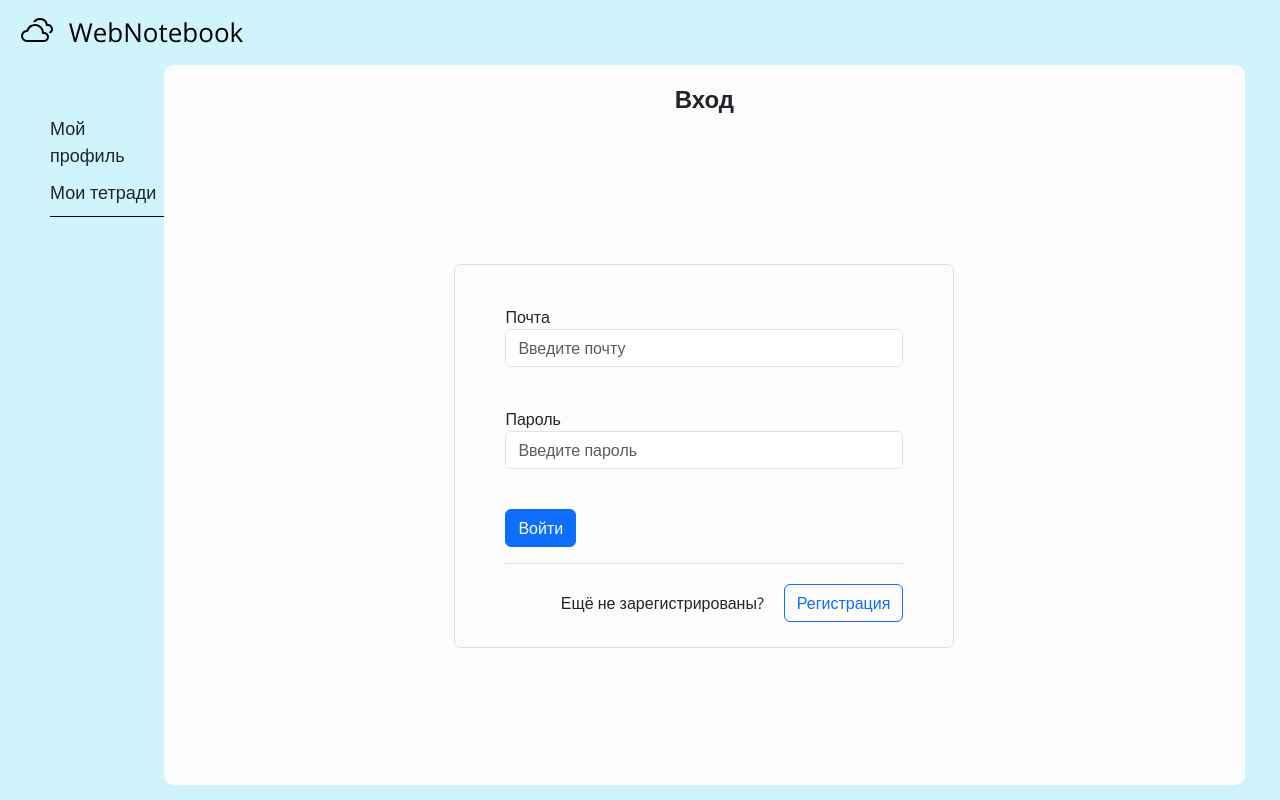
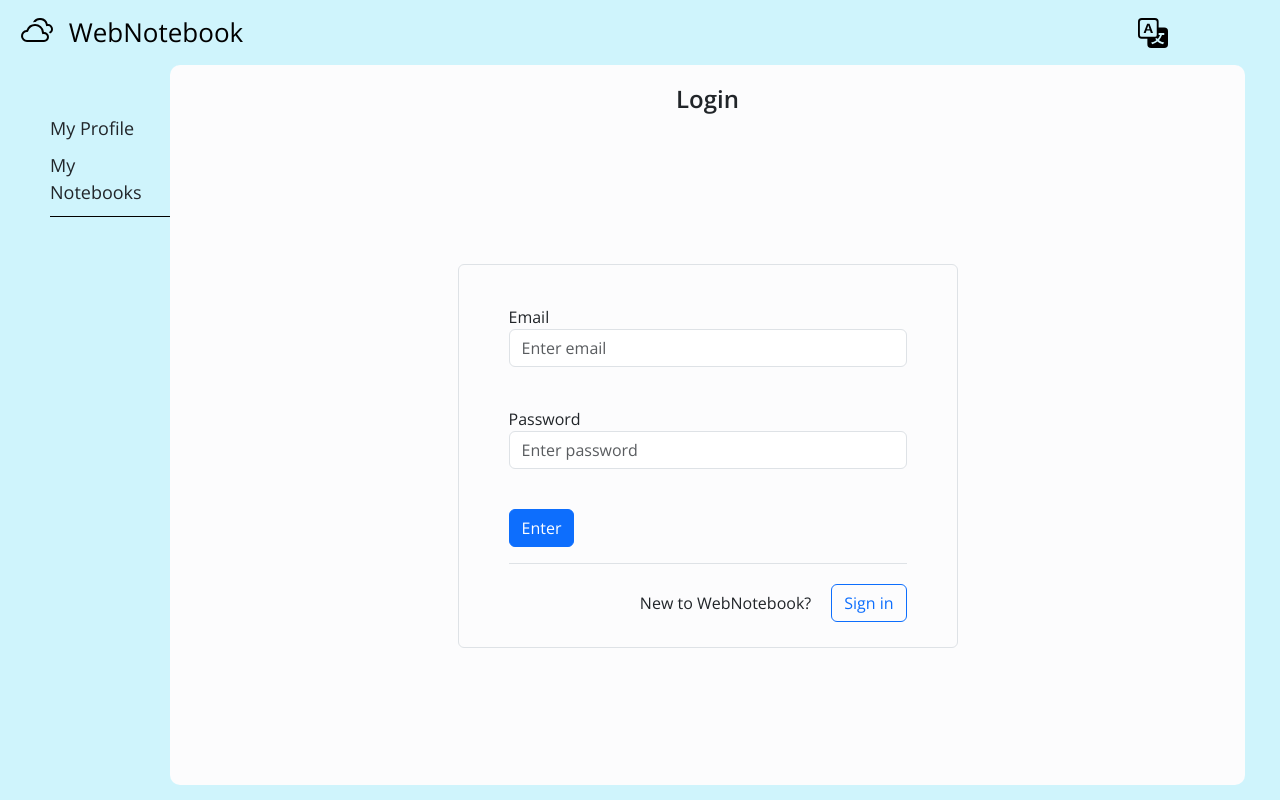
Before and after one commit to satoad/WebNotebook, a Flask app: page /login in a window 1280 px wide. Run offline with Flask 3, Linux system fonts and the light colour scheme; some libraries are stand-ins or nearby versions.

Commit message:
Feature: 	1. Перевод старницы входа

```diff
--- a/main.py
+++ b/main.py
@@ -222,7 +222,18 @@ def login():
         'bootstrap': url_for('static', filename='css/bootstrap.min.css'),
         'style': url_for('static', filename='css/style.css'),
         'clouds': url_for('static', filename='sources/icons/clouds.svg'),
+        'translate': url_for('static', filename='sources/icons/translate.svg'),
         'form': form,
+        'login': _('Login'),
+        'my_profile': _('My Profile'),
+        'my_notebooks': _('My Notebooks'),
+        'email': _('Email'),
+        'enter_email': _('Enter email'),
+        'password': _('Password'),
+        'enter_password': _('Enter password'),
+        'enter': _('Enter'),
+        'new_to_webnotebook': _('New to WebNotebook'),
+        'sign_in': _('Sign in'),
     }
     if form.validate_on_submit():
         db_sess = db_session.create_session()
--- a/templates/login.html
+++ b/templates/login.html
@@ -16,28 +16,30 @@
                 <img src="{{ clouds }}" alt="Logo" width="50" height="32" class="d-inline-block align-text-top">
                 WebNotebook
               </a>
-
+              <div style="display:flex;">
+                <a href="translate-login" style="margin-right: 100px;"><img src="{{ translate }}" width="30"></a>
+              </div>
             </div>
           </nav>
     </header>
     <main class="main">
         <div class="sidebar">
             <ul class="nav-sidebar">
-                <li class="nav-sidebar__link"><a href="profile">Мой профиль</a></li>
-                <li class="nav-sidebar__link"><a href="index">Мои тетради</a></li>
+                <li class="nav-sidebar__link"><a href="profile">{{ my_profile }}</a></li>
+                <li class="nav-sidebar__link"><a href="index">{{ my_notebooks }}</a></li>
             </ul>
             <div class="sidebar__line"></div>
           </div>
 
         <div class="body bg-light-subtle">
-          <h3 class="body__title">Вход</h3>
+          <h3 class="body__title">{{ login }}</h3>
 
           <div class="signin-wrapper border rounded">
             <form action="" method="post" class="signin" autocomplete="on">
                 {{ form.hidden_tag() }}
                 <p>
-                    {{ form.email.label }}<br>
-                    {{ form.email(class="form-control", type="email", placeholder="Введите почту") }}<br>
+                    <label>{{ email }}</label><br>
+                    {{ form.email(class="form-control", type="email", placeholder=enter_email) }}<br>
                     {% for error in form.email.errors %}
                         <div class="alert alert-danger" role="alert">
                             {{ error }}
@@ -45,21 +47,21 @@
                     {% endfor %}
                 </p>
                 <p>
-                    {{ form.password.label }}<br>
-                    {{ form.password(class="form-control", type="password", placeholder="Введите пароль") }}<br>
+                    <label>{{ password }}</label><br>
+                    {{ form.password(class="form-control", type="password", placeholder=enter_password) }}<br>
                     {% for error in form.password.errors %}
                         <div class="alert alert-danger" role="alert">
                             {{ error }}
                         </div>
                     {% endfor %}
                 </p>
-                <p>{{ form.submit(type="submit", class="btn btn-primary") }}</p>
+                <p>{{ form.submit(type="submit", class="btn btn-primary", value=enter) }}</p>
                 <div>{{ message }}</div>
             </form>
 
             <div class="to-signin border-top">
-              <span>Ещё не зарегистрированы?</span>
-              <a href="signin" class="btn btn-outline-primary">Регистрация</a>
+              <span>{{ new_to_webnotebook }}?</span>
+              <a href="signin" class="btn btn-outline-primary">{{ sign_in }}</a>
             </div>
           </div>
         </div>
```
Also changed, not shown: po/ru/LC_MESSAGES/webnotebook.po.
